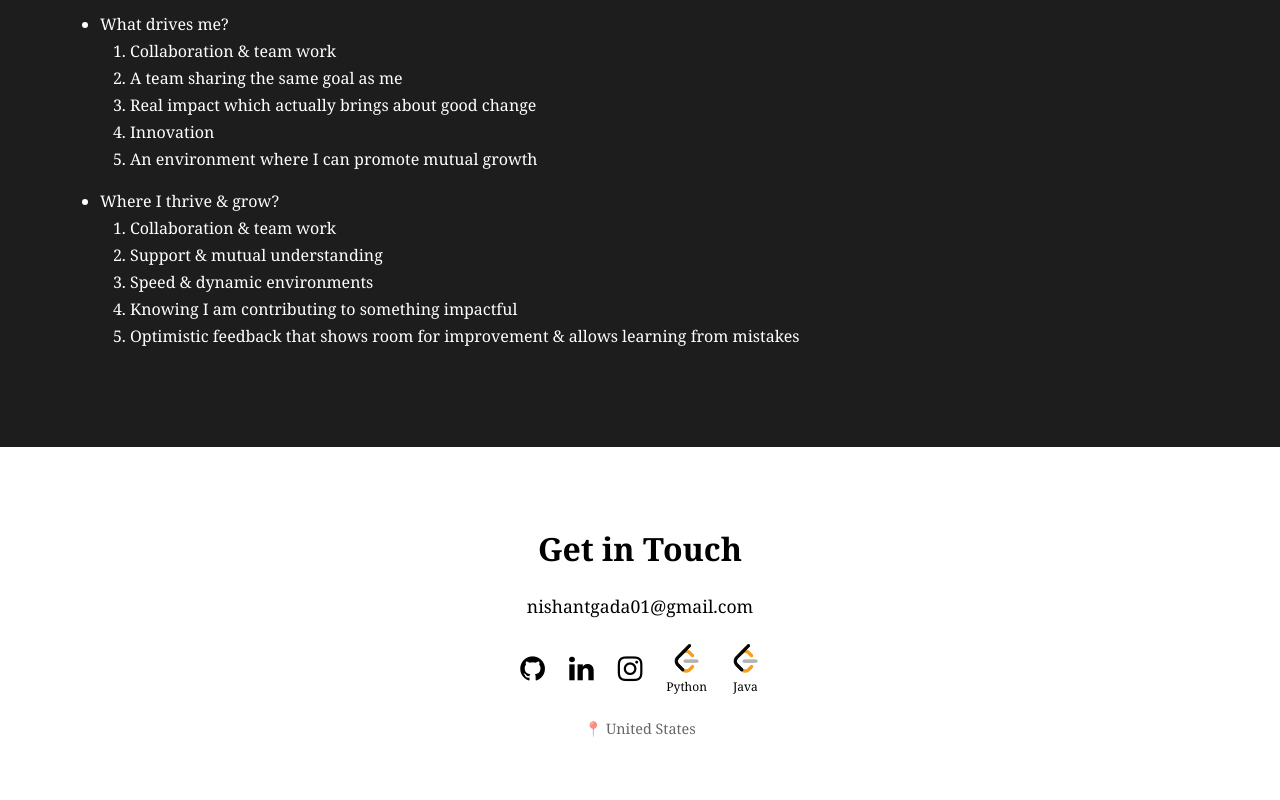
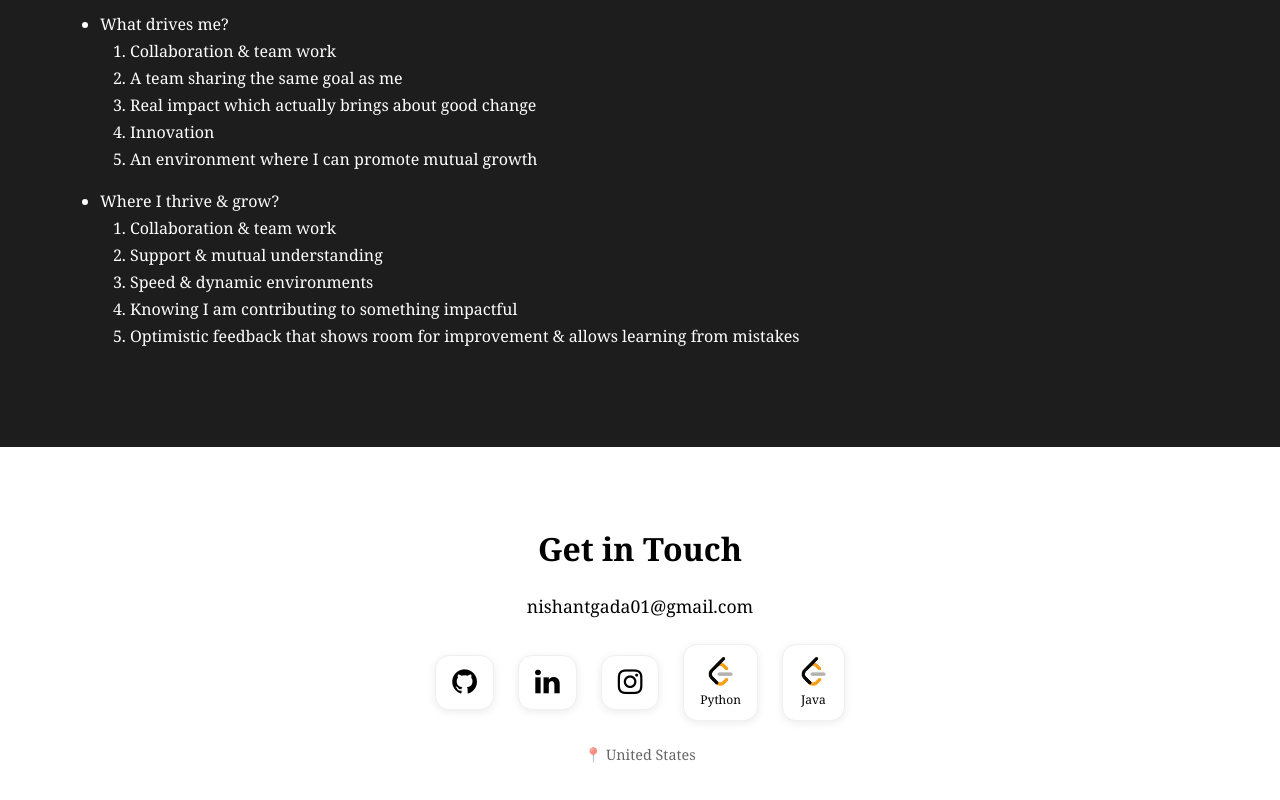
Before and after one commit to NishantGada/portfolio-v2, a React (Vite) app: page / in a window 1280 px wide. Shown: the part 5776-6576 px from the top of the page. Built offline with nearby package versions, Linux system fonts and the light colour scheme.

Commit message:
updated content in previous commit + add effect to social cards in contact section

```diff
--- a/src/sections/Contact/Contact.css
+++ b/src/sections/Contact/Contact.css
@@ -44,11 +44,16 @@
   gap: 0.3rem;
   color: inherit;
   text-decoration: none;
-  transition: opacity 0.2s ease, transform 0.2s ease;
+  padding: 0.75rem 1rem;
+  border-radius: 14px;
+  background: #fff;
+  border: 1px solid #f0f0f0;
+  box-shadow: 0 2px 8px rgba(0, 0, 0, 0.08);
+  transition: box-shadow 0.2s ease, transform 0.2s ease;
 }
 
 .contact__icon:hover {
-  opacity: 0.7;
+  box-shadow: 0 6px 20px rgba(0, 0, 0, 0.14);
   transform: translateY(-3px);
 }
 
```
